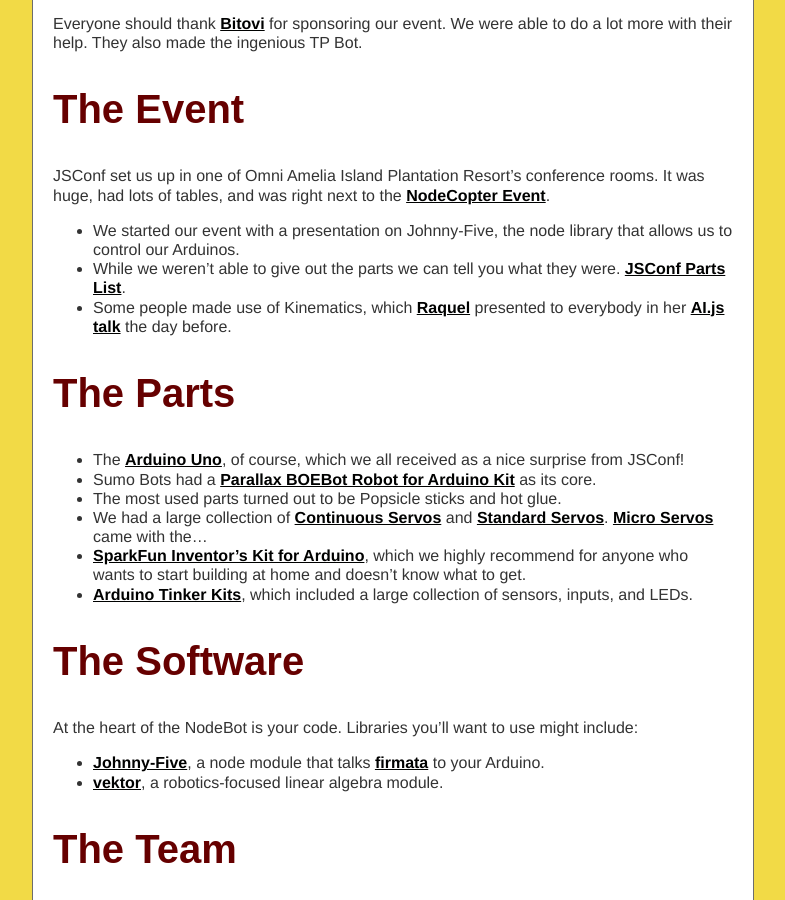
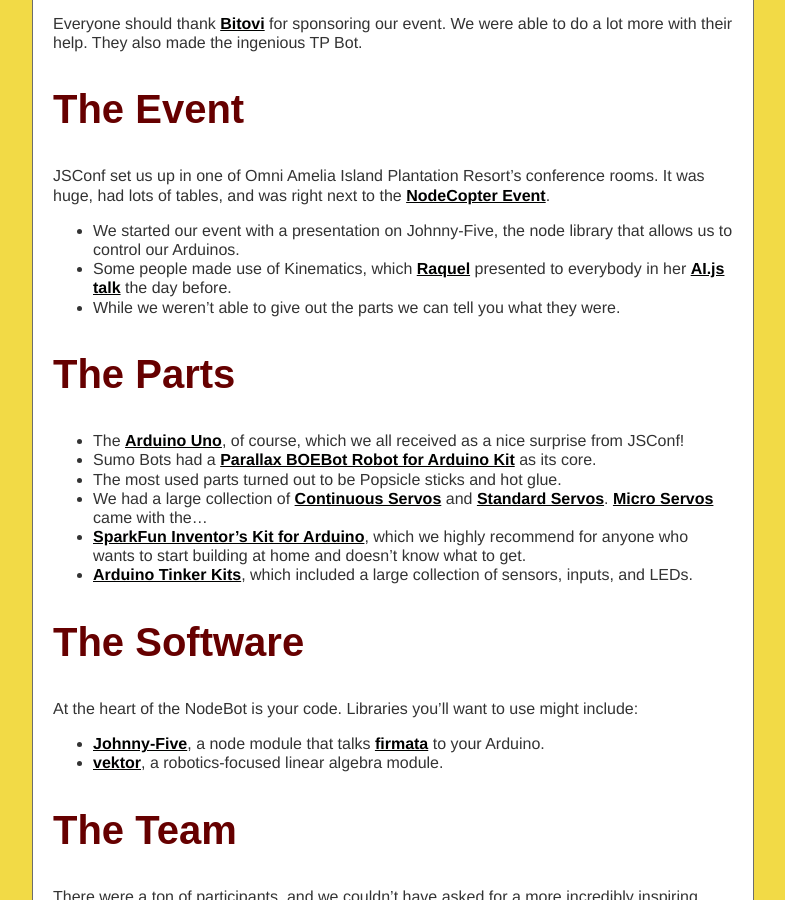
Before and after one commit to nodebots/nodebots.io, a Jekyll site: the page built from _posts/2013-05-02-jsconf2013.md, in a window 1280 px wide and 900 px high, scrolled down 341 px. Shown: the whole window, without its empty margins (247-1032 px from the left). Built offline with Jekyll 4.4.1, drawn with Linux system fonts in a browser that asks for light colours; some web fonts are replaced; Markdown is read by kramdown in place of the engine named in the settings.

Commit message:
Removed bad link to parts.md

```diff
--- a/_posts/2013-05-02-jsconf2013.md
+++ b/_posts/2013-05-02-jsconf2013.md
@@ -15,8 +15,8 @@
 JSConf set us up in one of Omni Amelia Island Plantation Resort's conference rooms. It was huge, had lots of tables, and was right next to the [NodeCopter Event](http://nodecopter.com/2013/amelia-island/may-30).
 
  - We started our event with a presentation on Johnny-Five, the node library that allows us to control our Arduinos.
- - While we weren't able to give out the parts we can tell you what they were. [JSConf Parts List](parts.md).
  - Some people made use of Kinematics, which [Raquel](https://twitter.com/rockbot) presented to everybody in her [AI.js talk](https://speakerdeck.com/rockbot/ai-dot-js-robots-with-brains) the day before.
+ - While we weren't able to give out the parts we can tell you what they were.
 
 ## The Parts
 
```
